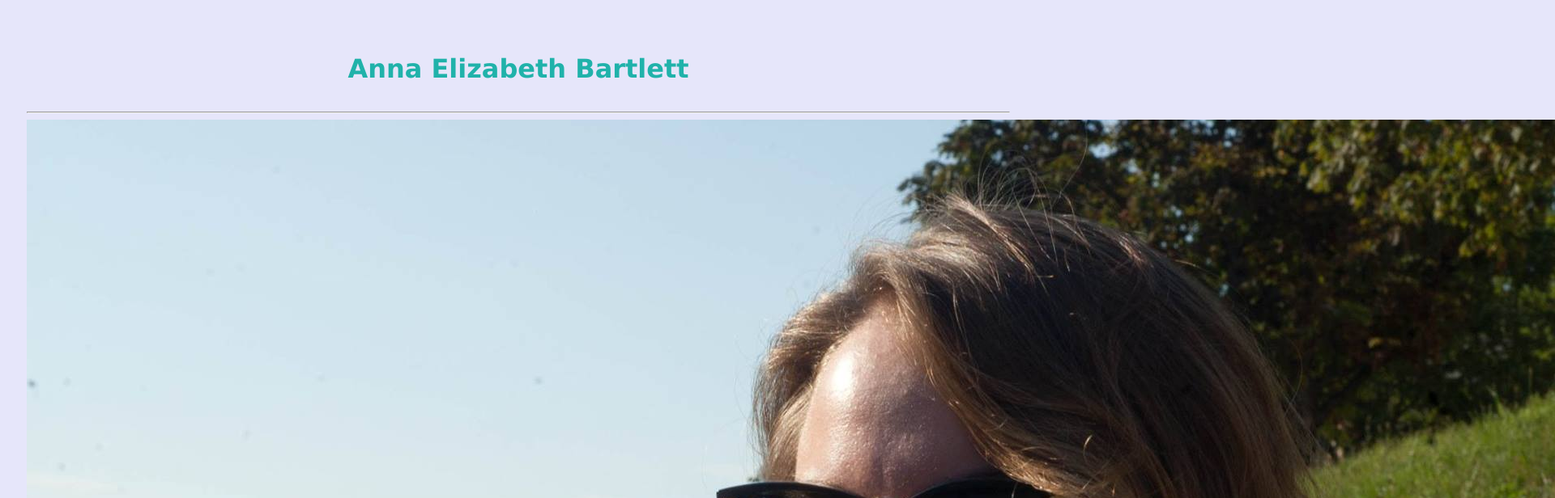
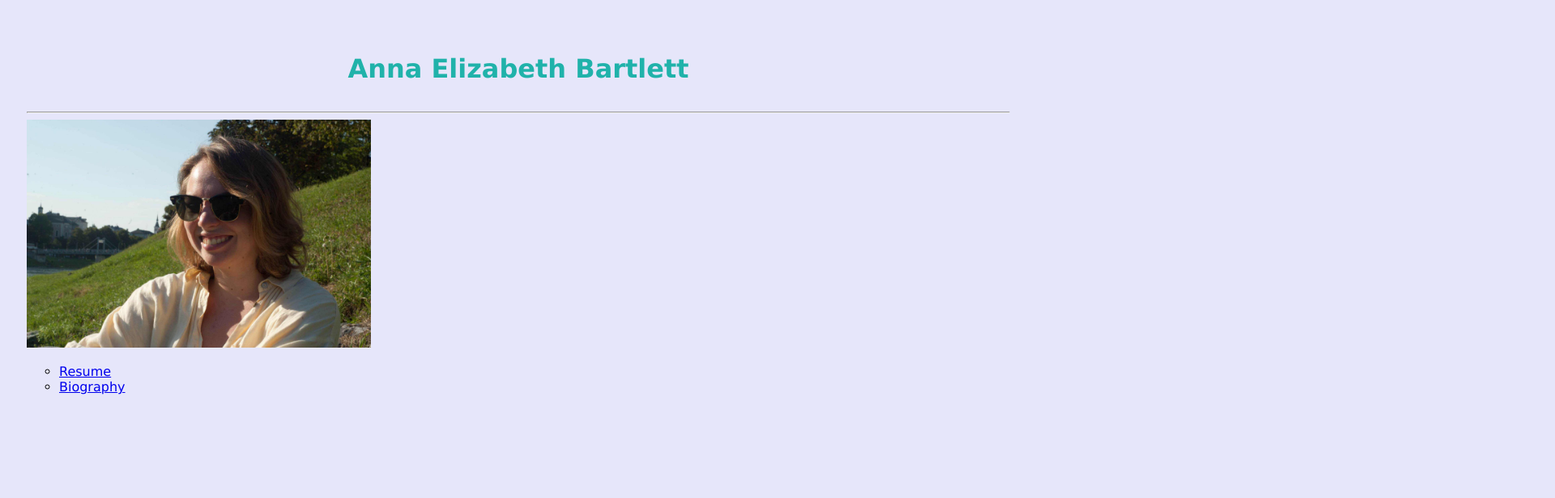
Before and after one commit to aebartlett/aebartlett, a plain HTML site: page index.html in a window 1280 px wide. Shown: the top 616 px of the page at 81% size, 1920 px wide, since content can reach past the window. Drawn offline with Linux system fonts and the light colour scheme.

Commit message:
changes to index and stylesheet

```diff
--- a/index.html
+++ b/index.html
@@ -14,7 +14,7 @@
 
 	<h1>Anna Elizabeth Bartlett</h1>
 	<hr/>
-	<img src="AEB.jpg"/>
+	<img src="AEB_small.jpg" width="35%" height="35%" alt="This is me!" />
 	<ul>
 	<li><a href="resume.html">Resume</a></li>
 	<li><a href="bio.html">Biography</a></li>
--- a/resume_style.css
+++ b/resume_style.css
@@ -26,3 +26,7 @@ ul	{
 	font-style: italic;
 	color: #4d4d4d;
 }
+
+img	{
+	float: none;
+}
```
